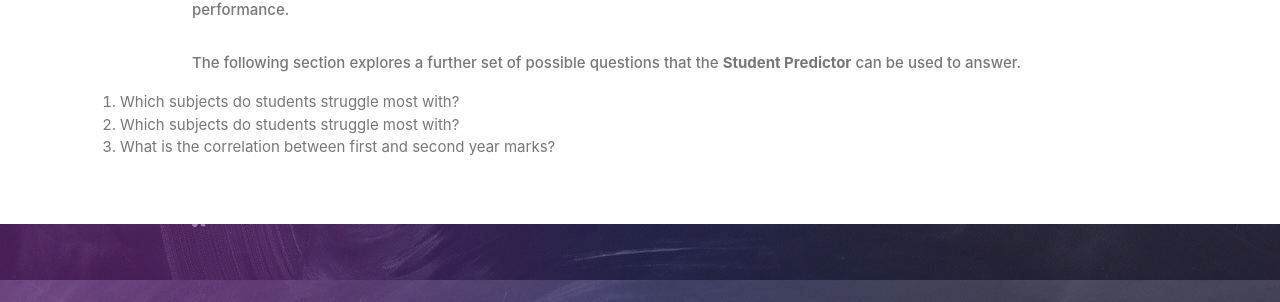
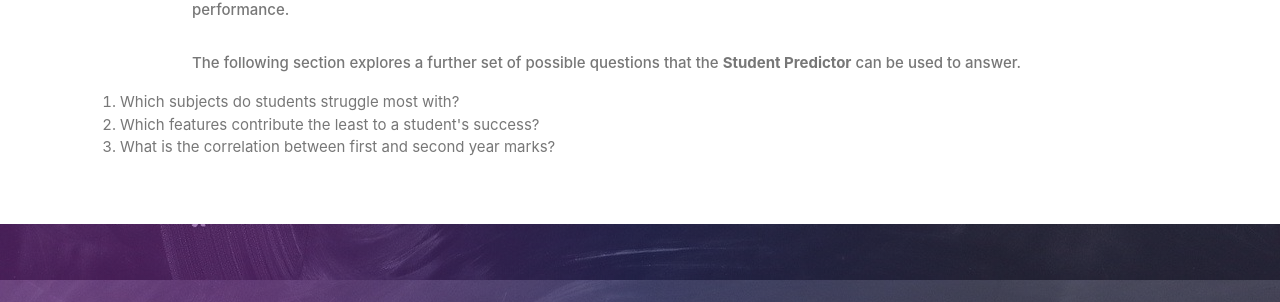
Before and after one commit to NicMuir/Software_Design_Project-2020, a Django app: template templates/student_predictor/Research.html in a window 1280 px wide. Shown: the part 573-875 px from the top of the page. Run offline with Django 3.2, Linux system fonts and the light colour scheme; the template is opened without the code that fills it, so the values that code supplies are empty; some libraries are stand-ins or nearby versions.

Commit message:
Fixed 2nd research question

```diff
--- a/templates/student_predictor/Research.html
+++ b/templates/student_predictor/Research.html
@@ -31,7 +31,7 @@
             <li>Which subjects do students struggle most with?
             </li>
             <li>
-                Which subjects do students struggle most with?
+                Which features contribute the least to a student's success?
             </li>
             <li>
                 What is the correlation between first and second year marks?
```
